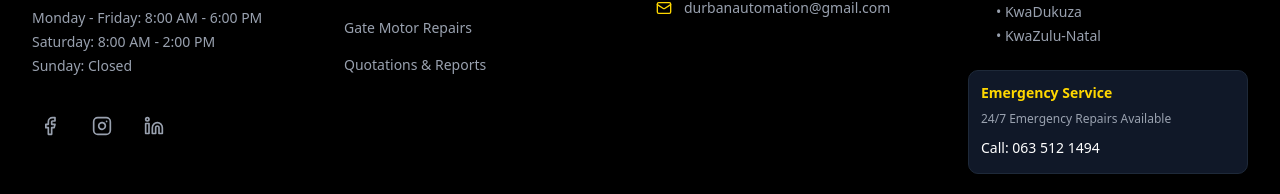
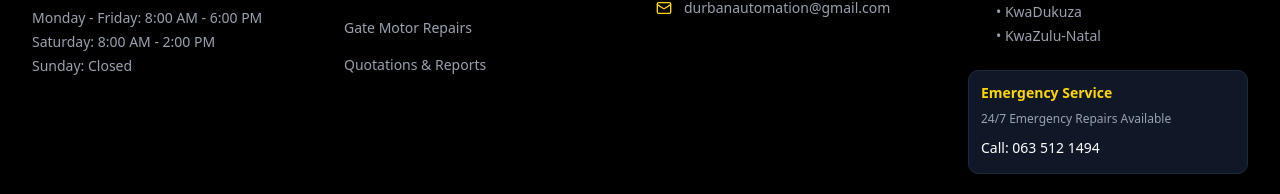
Before and after one commit to glenkitchen/next-ashale, a Next.js app: page / in a window 1280 px wide. Shown: the part 7808-8002 px from the top of the page. Built offline with nearby package versions, Linux system fonts and the light colour scheme.

Commit message:
remove social footers

```diff
--- a/src/components/Footer.tsx
+++ b/src/components/Footer.tsx
@@ -5,9 +5,9 @@ import {
   Phone,
   Globe,
   Clock,
-  Facebook,
+  /*   Facebook,
   Instagram,
-  Linkedin,
+  Linkedin, */
   Mail,
   MapPin,
 } from "lucide-react";
@@ -39,7 +39,7 @@ export default function Footer() {
     },
   ];
 
-  const socialLinks = [
+  /*   const socialLinks = [
     {
       icon: Facebook,
       href: "#",
@@ -55,7 +55,7 @@ export default function Footer() {
       href: "#",
       label: "LinkedIn",
     },
-  ];
+  ]; */
 
   const serviceAreas = [
     "Ballito",
@@ -92,7 +92,7 @@ export default function Footer() {
             </div>
 
             {/* Social Links */}
-            <div className="flex space-x-4 pt-4">
+            {/* <div className="flex space-x-4 pt-4">
               {socialLinks.map((social, index) => {
                 const IconComponent = social.icon;
                 return (
@@ -106,7 +106,7 @@ export default function Footer() {
                   </a>
                 );
               })}
-            </div>
+            </div> */}
           </div>
 
           {/* Services */}
```
